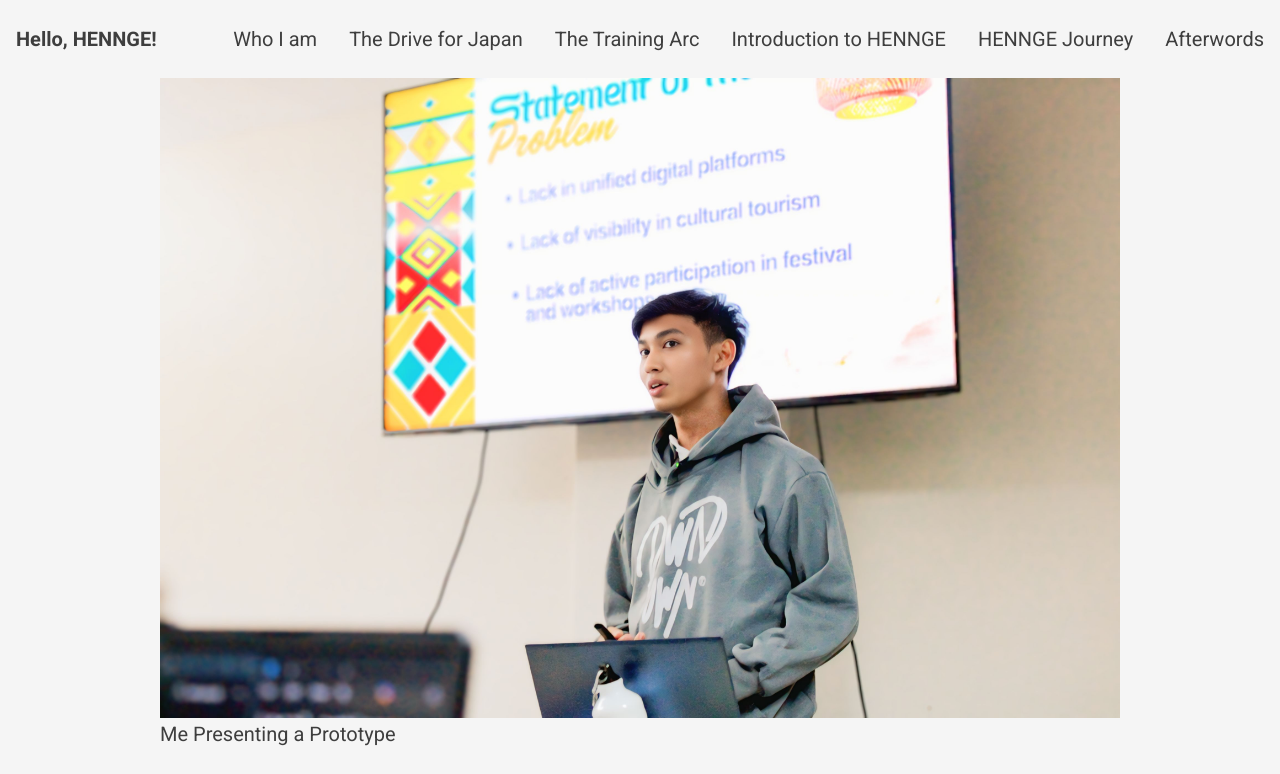
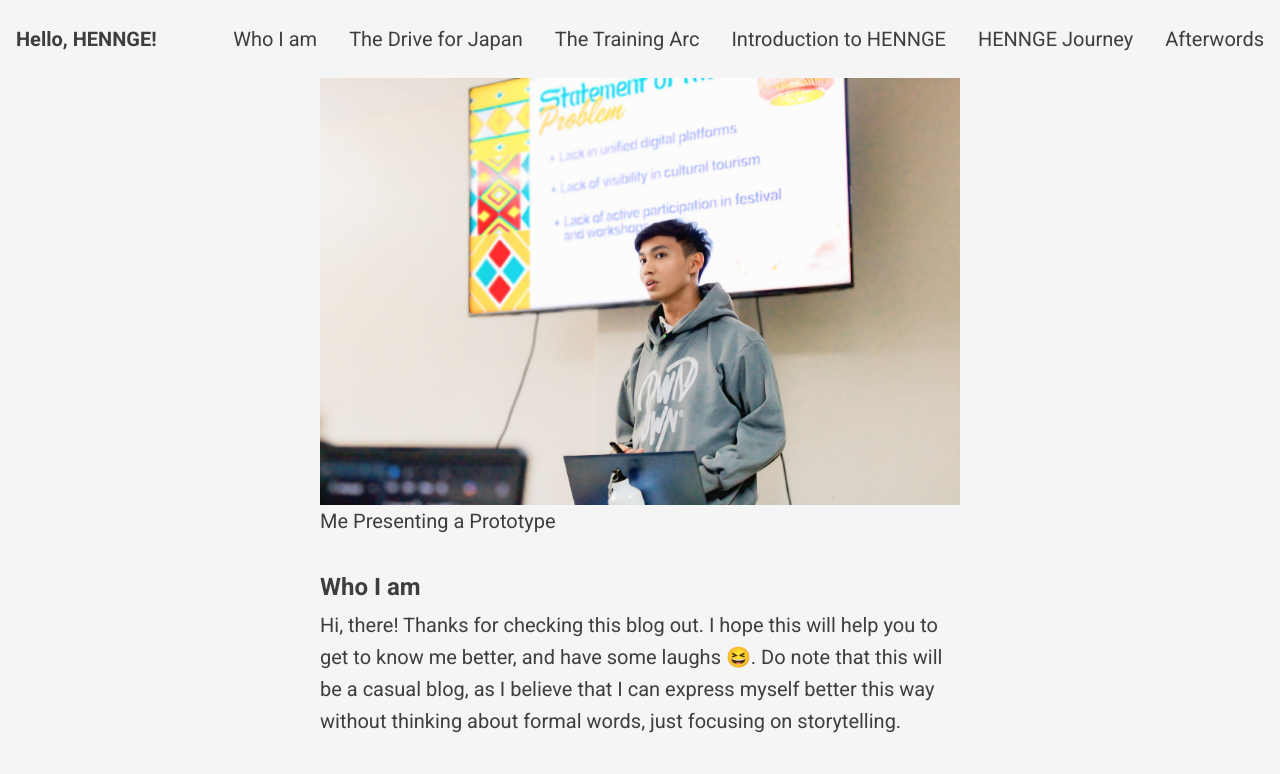
Before and after one commit to cynessa-dev/hello-HENNGE, a Vue app: page / in a window 1280 px wide. Shown: the top 774 px of the page. Built offline with nearby package versions, Linux system fonts and the light colour scheme.

Commit message:
💄 style(App): adjust width of main content container for improved layout

```diff
--- a/src/App.vue
+++ b/src/App.vue
@@ -15,7 +15,7 @@
   </header>
 
   <main>
-    <div class="m-auto w-3/4">
+    <div class="m-auto w-1/2">
       <Introduction />
       <DriveForJapan />
       <TrainingArc />
```
